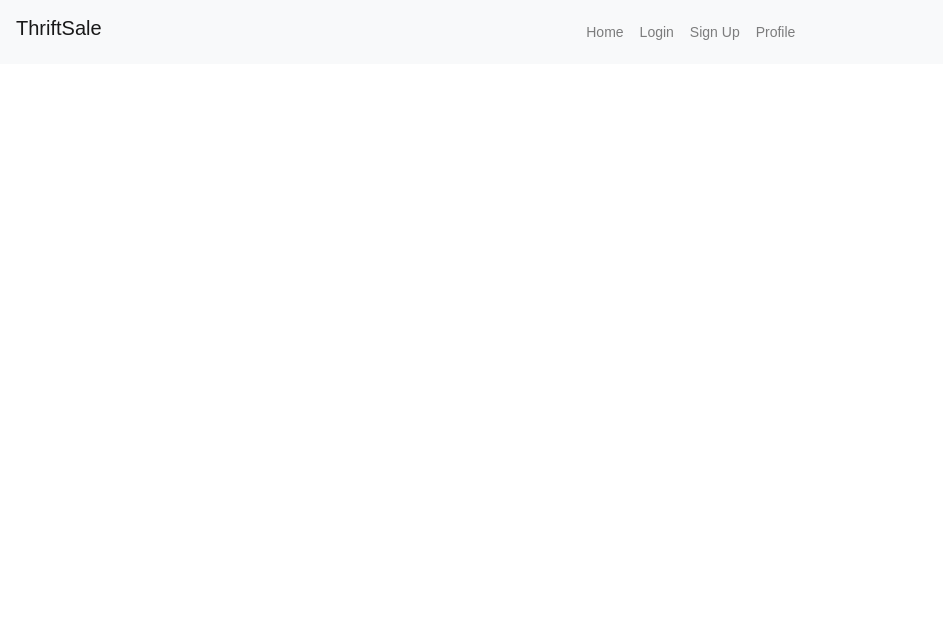
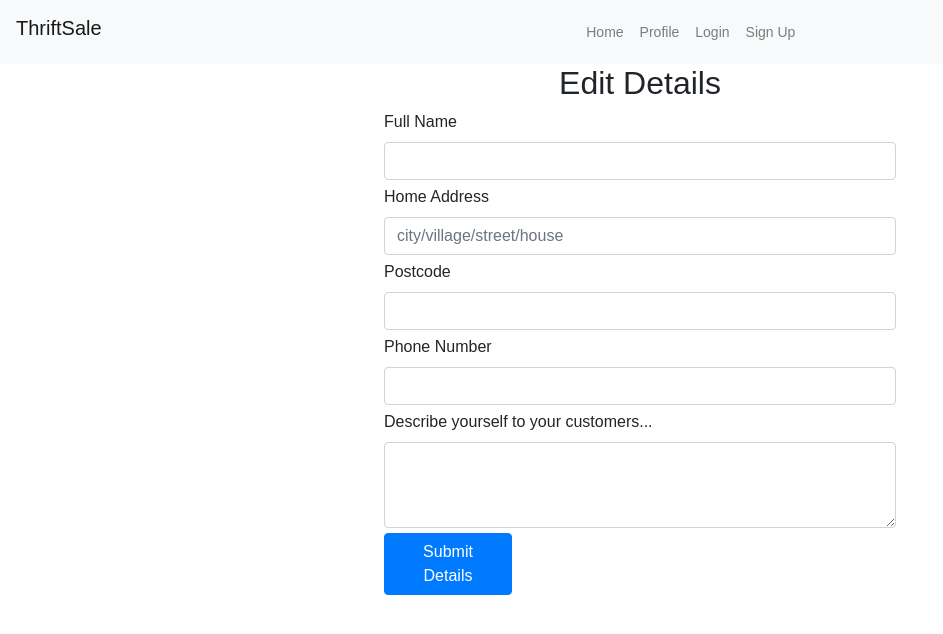
Before and after one commit to harrystead/Full-Stack-Local-Shop, a React (Create React App) app in the folder client/: page /edit in a window 1280 px wide. Shown: the top 634 px of the page, without its empty margins (0-943 px from the left). Built offline with nearby package versions, Linux system fonts and the light colour scheme; no server answers; the HTML template or start-up script is replaced by a standard one.

Commit message:
various details

```diff
--- a/client/src/App.js
+++ b/client/src/App.js
@@ -3,11 +3,11 @@ import { BrowserRouter as Router, Route } from "react-router-dom";
 
 import Navbar from "./components/Navbar";
 import ShopItemList from "./components/ShopItems";
-import EditItem from "./components/EditItem";
 import CreateItem from "./components/CreateItem";
 import Signup from "./components/Register";
 import Login from "./components/Login";
 import ProfileDashboard from "./components/ProfileDashboard";
+import EditDetails from "./components/EditDetails"
 import "./styles/app.css";
 import { AuthProvider } from "./contexts/AuthContext";
 import PrivateRoute from "./components/PrivateRoutes";
@@ -18,8 +18,8 @@ function App() {
     <AuthProvider>
       <Router>
         <Navbar />
-        <Route path="/home" component={ShopItemList} />
-        <Route path="/edit" component={EditItem} />
+        <Route exact path="/" component={ShopItemList} />
+        <Route path="/edit" component={EditDetails} />
         <Route path="/create" component={CreateItem} />
         <Route path="/signup" component={Signup} />
         <Route path="/login" component={Login} />
--- a/client/src/components/CreateItem.js
+++ b/client/src/components/CreateItem.js
@@ -118,8 +118,8 @@ export default function CreateItem() {
       <Form.Group>
         <Form.File id="custom-file" onChange={pictureOnChange} label="Custom file input" custom />
       </Form.Group>
-      <Button className="w-100" type="submit">
-        Sign Up
+      <Button className="w-25" type="submit">
+        Create Item
       </Button>
     </Form>
   );
--- /dev/null
+++ b/client/src/components/EditDetails.js
@@ -0,0 +1,43 @@
+import React, { useRef, useState } from "react";
+import axios from "axios";
+import {
+  Form,
+  Button,
+  Card,
+  Alert,
+  DropdownButton,
+  Dropdown,
+} from "react-bootstrap";
+
+export default function EditDetails() {
+  return (
+    <Form encType="multipart/form-data">
+      <h2 className="heading-item">Edit Details</h2>
+      <Form.Group id="name">
+        <Form.Label>Full Name</Form.Label>
+        <Form.Control type="Input" required />
+      </Form.Group>
+      <Form.Group id="address">
+        <Form.Label>Home Address</Form.Label>
+        <Form.Control placeholder="city/village/street/house" type="Input" required />
+      </Form.Group>
+      <Form.Group id="postcode">
+        <Form.Label>Postcode</Form.Label>
+        <Form.Control placeholder="" type="Input" required />
+      </Form.Group>
+      <Form.Group id="phone-number">
+        <Form.Label>Phone Number</Form.Label>
+        <Form.Control placeholder="" type="Input" required />
+      </Form.Group>
+      <Form.Group controlId="exampleForm.ControlTextarea1">
+        <Form.Label>Describe yourself to your customers...</Form.Label>
+        <Form.Control as="textarea" rows={3} />
+      </Form.Group>
+      <Form.Group>
+      <Button className="w-25" type="submit">
+        Submit Details
+      </Button>
+      </Form.Group>
+    </Form>
+  );
+}
--- a/client/src/components/EditItem.js
+++ /dev/null
@@ -1,31 +0,0 @@
-import React, { Component } from 'react';
-import axios from 'axios';
-
-class EditItem extends Component {
-    constructor(){
-        super()
-    this.state = {
-        items: "",
-    }
-    }
-    componentDidMount(){
-        axios
-        .get("/items/I5ZhY77iM3Sq58yJCky2qvAjo2v1")
-        .then((response) => {
-          this.setState({ items: response.data });
-          console.log(response.data)
-        })
-        .catch((error) => {
-          console.log(error);
-        });
-    }
-    render() {
-        return (
-            <div>
-                <h2>{this.state.items.category}</h2>
-            </div>
-        );
-    }
-}
-
-export default EditItem;
--- a/client/src/components/Login.js
+++ b/client/src/components/Login.js
@@ -43,7 +43,7 @@ export default function Login() {
               <Form.Label>Password</Form.Label>
               <Form.Control type="password" ref={passwordRef} required />
             </Form.Group>
-            <Button disabled={loading} className="w-100" type="submit">
+            <Button disabled={loading} className="w-20 text-center button-login" type="submit">
               Log In
             </Button>
           </Form>
--- a/client/src/components/Navbar.js
+++ b/client/src/components/Navbar.js
@@ -8,16 +8,16 @@ const Navbar = () => {
         <div className="navbar-collapse">
         <ul className="navbar-nav">
           <li className="navbar-item">
-          <Link to="/home" className="nav-link">Home</Link>
+          <Link to="/" className="nav-link">Home</Link>
+          </li>
+          <li className="navbar-item">
+          <Link to="/profile" className="nav-link">Profile</Link>
           </li>
           <li className="navbar-item">
           <Link to="/login" className="nav-link">Login</Link>
           </li>
           <li className="navbar-item">
           <Link to="/signup" className="nav-link">Sign Up</Link>
-          </li>
-          <li className="navbar-item">
-          <Link to="/profile" className="nav-link">Profile</Link>
           </li>
         </ul>
         </div>
--- a/client/src/components/ProfileDashboard.js
+++ b/client/src/components/ProfileDashboard.js
@@ -44,14 +44,15 @@ export default function ProfileDashboard() {
     <>
     {console.log(responseData)}
       <Card>
-        <Card.Body>
           <h2 className="text-center mb-4">Profile</h2>
           <Link to="/create" className="navbar-float-right">
             Add Item
           </Link>
           {error && <Alert variant="danger">{error}</Alert>}
           <strong>Email:</strong> {currentUser.email}
-        </Card.Body>
+        <Link to="/edit" className="details">
+            Edit Details
+          </Link>
       </Card>
       <div className="w-100 text-center mt-2">
         <Button variant="link" onClick={handleLogout}>
--- a/client/src/components/Register.js
+++ b/client/src/components/Register.js
@@ -51,9 +51,11 @@ export default function Signup() {
               <Form.Label>Password Confirmation</Form.Label>
               <Form.Control type="password" ref={passwordConfirmRef} required />
             </Form.Group>
-            <Button disabled={loading} className="w-100" type="submit">
+            <Form.Group>
+            <Button disabled={loading} className="w-20 text-center mt-2 button-login" type="submit">
               Sign Up
             </Button>
+            </Form.Group>
           </Form>
         </Card.Body>
       </Card>
--- a/client/src/styles/app.css
+++ b/client/src/styles/app.css
@@ -118,3 +118,7 @@ ul.navbar-nav  {
   position: relative;
   top: 60px;
 }
+
+.button-login {
+  text-align: center;
+}
```
Also changed, not shown: client/src/components/SingleItem.js (added), 1 other file (tests, documents, lock files or other folders).
